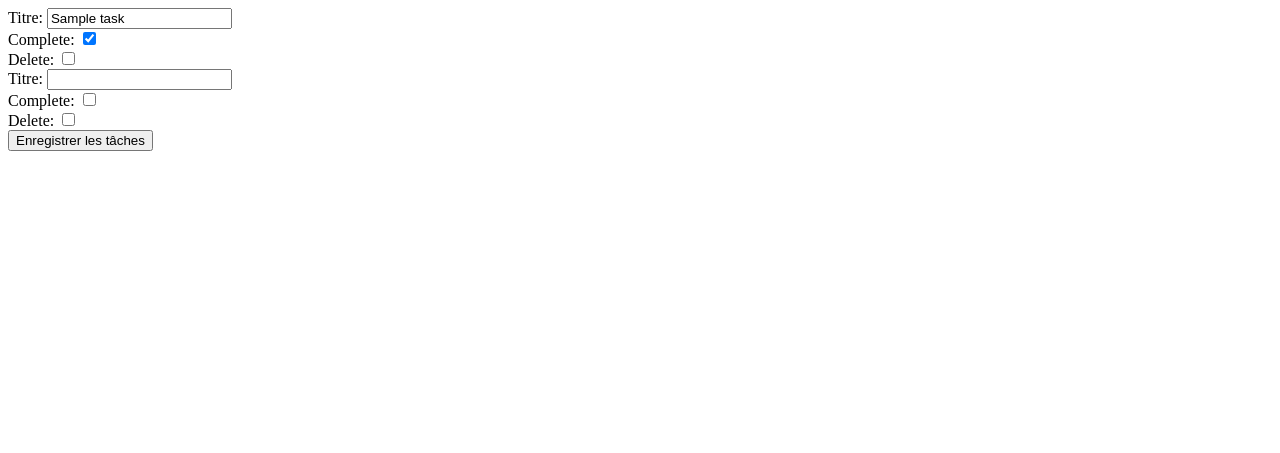
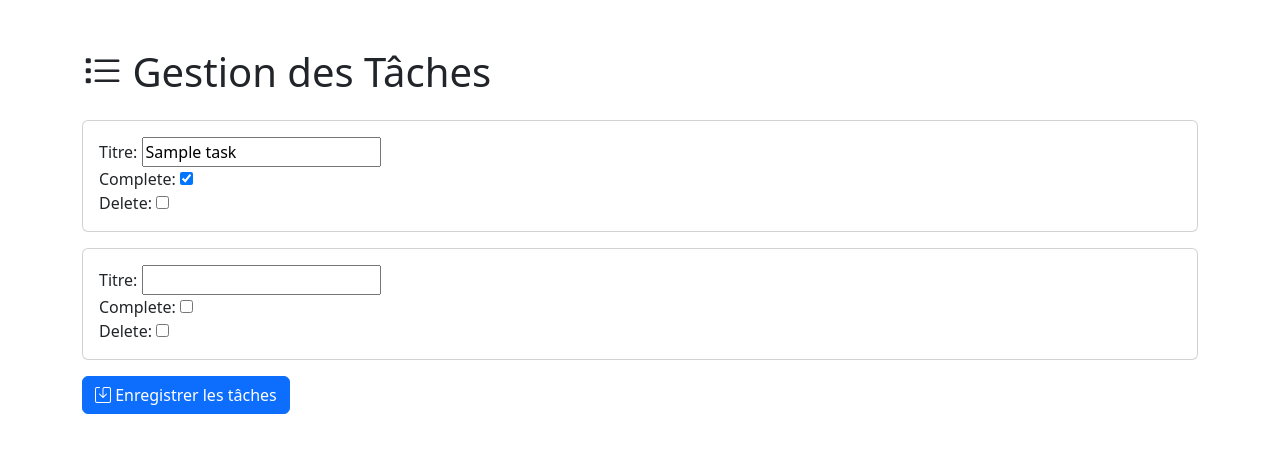
Before and after one commit to gabigab117/formset, a Django app: page /projet/1/ in a window 1280 px wide. Shown: the top 453 px of the page. Run offline with Django 5.2, Linux system fonts and the light colour scheme; tables that the repository leaves empty hold one stand-in row (values such as "Sample post").

Commit message:
Refactor HTML structure in index.html and project.html; enhance layout with Bootstrap components

```diff
--- a/project_manager/templates/project_manager/project.html
+++ b/project_manager/templates/project_manager/project.html
@@ -1,11 +1,36 @@
+<!DOCTYPE html>
+<html lang="fr">
+<head>
+    <meta charset="UTF-8">
+    <meta name="viewport" content="width=device-width, initial-scale=1.0">
+    <title>Gestion des Tâches</title>
+    <!-- Bootstrap 5 CSS -->
+    <link href="https://cdn.jsdelivr.net/npm/bootstrap@5.3.2/dist/css/bootstrap.min.css" rel="stylesheet" integrity="sha384-T3c6CoIi6uLrA9TneNEoa7RxnatzjcDSCmG1MXxSR1GAsXEV/Dwwykc2MPK8M2HN" crossorigin="anonymous">
+    <!-- Bootstrap Icons -->
+    <link rel="stylesheet" href="https://cdn.jsdelivr.net/npm/bootstrap-icons@1.11.3/font/bootstrap-icons.min.css">
+</head>
+<body>
+    <div class="container mt-5">
+        <h1 class="mb-4"><i class="bi bi-list-task"></i> Gestion des Tâches</h1>
         <form method="post">
             {% csrf_token %}
             {{ formset.management_form }}
 
             {% for form in formset %}
+                <div class="card mb-3">
+                    <div class="card-body">
                         {{ form }}
+                    </div>
+                </div>
             {% endfor %}
 
-    <button type="submit">Enregistrer les tâches</button>
+            <button type="submit" class="btn btn-primary">
+                <i class="bi bi-save"></i> Enregistrer les tâches
+            </button>
+        </form>
+    </div>
 
-</form>
+    <!-- Bootstrap 5 JS Bundle with Popper -->
+    <script src="https://cdn.jsdelivr.net/npm/bootstrap@5.3.2/dist/js/bootstrap.bundle.min.js" integrity="sha384-C6RzsynM9kWDrMNeT87bh95OGNyZPhcTNXj1NW7RuBCsyN/o0jlpcV8Qyq46cDfL" crossorigin="anonymous"></script>
+</body>
+</html>
```
Also changed, not shown: project_manager/templates/project_manager/index.html (+29 -8 lines). Lines whose indentation alone changed are shown as unchanged.
